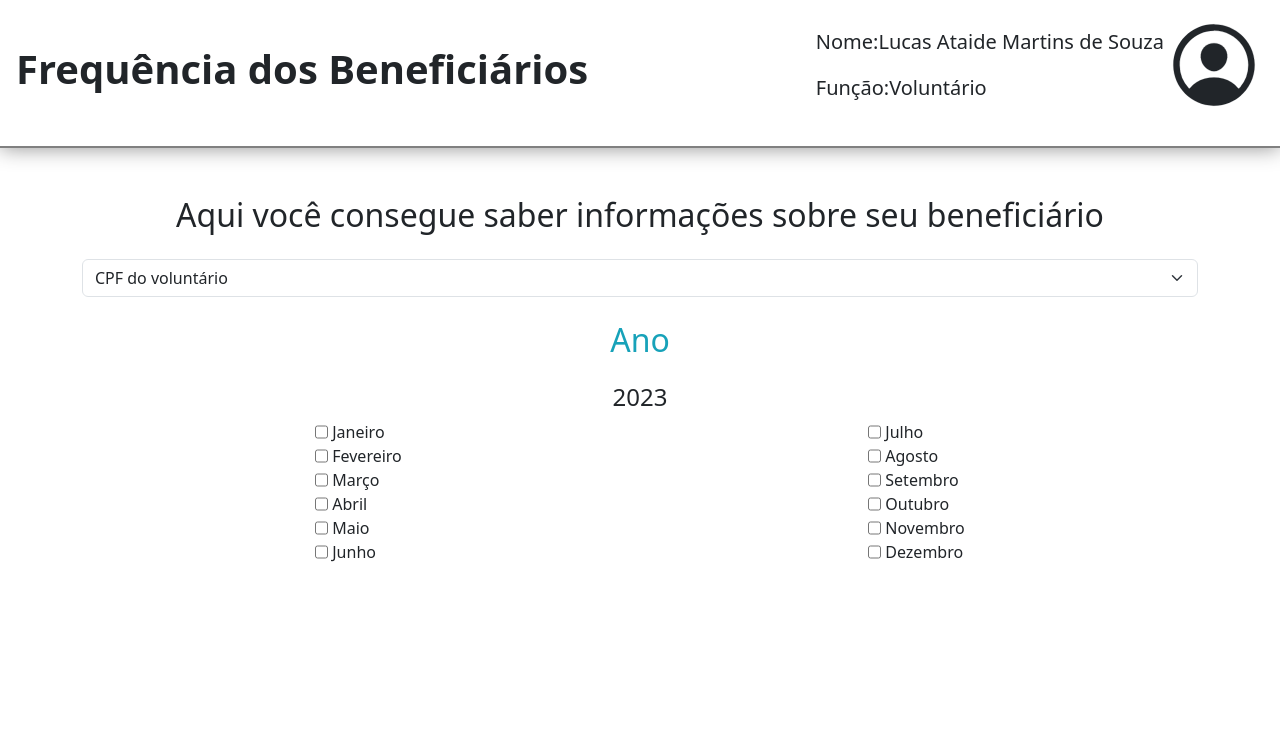
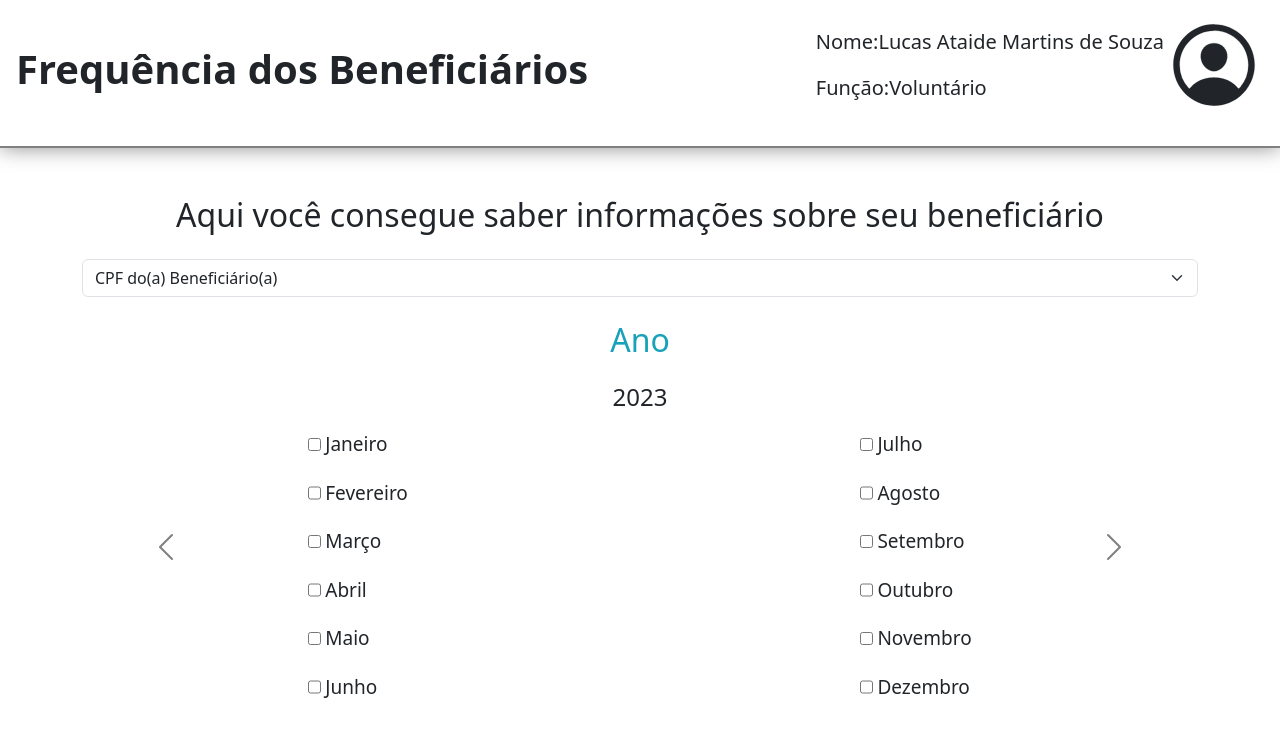
Before and after one commit to Lucas200507/caminhoSolidario_web, a PHP site: page /html/frequenciaBeneficiario.html in a window 1280 px wide. Shown: the part 71-806 px from the top of the page. Before the commit the page ends 633 px from the top, so only its background shows below. Run offline with PHP 8.4, Linux system fonts and the light colour scheme.

Commit message:
Alteracao do carousel - frequenciaBeneficiario

```diff
--- a/css/index.css
+++ b/css/index.css
@@ -66,7 +66,9 @@ body{
     animation: surgirTela 1s ease-in-out both;
 }
 
-
+label{
+    font-size: 19px;
+}
 
 /*///////////////////////////////////////////////////////////////*/
 
@@ -267,6 +269,13 @@ body{
 
 }
 
+/****************************************************************/
+            /* FREQUENCIA BENEFICIARIO */
+.mes_freqBenef{
+    margin: 10px 0;
+}
+
+
 
 /* /////////////////////////////////////////////////////////////// */
     /* RESPONSIVIDADE  */
--- a/html/alteracao/alteracaoVoluntario.html
+++ b/html/alteracao/alteracaoVoluntario.html
@@ -80,18 +80,18 @@
             <label class="form-label">Nome Completo:</label>
             <input type="text" class="form-control border" disabled>
         </div>
-        <div class="d-flex justify-content-start mt-3 container formularios_Beneficiario">
+        <div class="d-flex justify-content-between mt-3 container formularios_Beneficiario">
             <span class="col-lg-12 col-md-12">
                 <label for="">CPF</label>
                 <input type="text" class="form-control" disabled>
             </span>
         </div>
         <div class="d-flex justify-content-between mt-3 container formularios_Beneficiario">
-            <span class="col-lg-5">
+            <span class="col-lg-5 col-md-5">
                 <label>Telefone:</label>
                 <input type="number" class="form-control">
             </span>
-            <span class="col-lg-6">
+            <span class="col-lg-6 col-md-6">
                 <label>Email:</label>
                 <input type="text" class="form-control form-control-xl">
             </span>
--- a/html/frequenciaBeneficiario.html
+++ b/html/frequenciaBeneficiario.html
@@ -77,14 +77,14 @@
                 Aqui você consegue saber informações sobre seu beneficiário
            </h2>
            <select class="form-select form-select-md">
-            <option value="">CPF do voluntário</option>
+            <option value="">CPF do(a) Beneficiário(a)</option>
            </select>
         </div>
             <!-- CAROUSEL -->
         <h2 style="text-align: center; color: #17a2b9;" class="mb-4">
             Ano
         </h2>
-        <div class="mb-4 carousel slide" id="carouselFrequencia">
+        <div class="mb-4 carousel carousel-dark slide" id="carouselFrequencia">
             <div class="carousel-inner">
                 <div class="carousel-item active">
                     <h4 class="text-center">
@@ -92,54 +92,54 @@
                     </h4>
                     <div class="d-flex flex-row w-100 justify-content-around">
                         <span class="d-flex flex-column">
-                            <span class="d-flex d-row">
+                            <span class="d-flex d-row mes_freqBenef">
                                 <input type="checkbox" class="me-1">
                                 <label for="">Janeiro</label>
                             </span>
-                            <span class="d-flex d-row">
+                            <span class="d-flex d-row mes_freqBenef">
                                 <input type="checkbox" class="me-1">
                                 <label for="">Fevereiro</label>
                             </span>
-                            <span class="d-flex d-row">
+                            <span class="d-flex d-row mes_freqBenef">
                                 <input type="checkbox" class="me-1">
                                 <label for="">Março</label>
                             </span>
-                            <span class="d-flex d-row">
+                            <span class="d-flex d-row mes_freqBenef">
                                 <input type="checkbox" class="me-1">
                                 <label for="">Abril</label>
                             </span>
-                            <span class="d-flex d-row">
+                            <span class="d-flex d-row mes_freqBenef">
                                 <input type="checkbox" class="me-1">
                                 <label for="">Maio</label>
                             </span>
-                            <span class="d-flex d-row">
+                            <span class="d-flex d-row mes_freqBenef">
                                 <input type="checkbox" class="me-1">
                                 <label for="">Junho</label>
                             </span>
                         </span>
                         <span>
                             <span class="d-flex flex-column">
-                                <span class="d-flex d-row">
+                                <span class="d-flex d-row mes_freqBenef">
                                     <input type="checkbox" class="me-1">
                                     <label for="">Julho</label>
                                 </span>
-                                <span class="d-flex d-row">
+                                <span class="d-flex d-row mes_freqBenef">
                                     <input type="checkbox" class="me-1">
                                     <label for="">Agosto</label>
                                 </span>
-                                <span class="d-flex d-row">
+                                <span class="d-flex d-row mes_freqBenef">
                                     <input type="checkbox" class="me-1">
                                     <label for="">Setembro</label>
                                 </span>
-                                <span class="d-flex d-row">
+                                <span class="d-flex d-row mes_freqBenef">
                                     <input type="checkbox" class="me-1">
                                     <label for="">Outubro</label>
                                 </span>
-                                <span class="d-flex d-row">
+                                <span class="d-flex d-row mes_freqBenef">
                                     <input type="checkbox" class="me-1">
                                     <label for="">Novembro</label>
                                 </span>
-                                <span class="d-flex d-row">
+                                <span class="d-flex d-row mes_freqBenef">
                                     <input type="checkbox" class="me-1">
                                     <label for="">Dezembro</label>
                                 </span>
@@ -153,54 +153,54 @@
                     </h4>
                     <div class="d-flex flex-row w-100 justify-content-around">
                         <span class="d-flex flex-column">
-                            <span class="d-flex d-row">
+                            <span class="d-flex d-row mes_freqBenef">
                                 <input type="checkbox" class="me-1">
                                 <label for="">Janeiro</label>
                             </span>
-                            <span class="d-flex d-row">
+                            <span class="d-flex d-row mes_freqBenef">
                                 <input type="checkbox" class="me-1">
                                 <label for="">Fevereiro</label>
                             </span>
-                            <span class="d-flex d-row">
+                            <span class="d-flex d-row mes_freqBenef">
                                 <input type="checkbox" class="me-1">
                                 <label for="">Março</label>
                             </span>
-                            <span class="d-flex d-row">
+                            <span class="d-flex d-row mes_freqBenef">
                                 <input type="checkbox" class="me-1">
                                 <label for="">Abril</label>
                             </span>
-                            <span class="d-flex d-row">
+                            <span class="d-flex d-row mes_freqBenef">
                                 <input type="checkbox" class="me-1">
                                 <label for="">Maio</label>
                             </span>
-                            <span class="d-flex d-row">
+                            <span class="d-flex d-row mes_freqBenef">
                                 <input type="checkbox" class="me-1">
                                 <label for="">Junho</label>
                             </span>
                         </span>
                         <span>
                             <span class="d-flex flex-column">
-                                <span class="d-flex d-row">
+                                <span class="d-flex d-row mes_freqBenef">
                                     <input type="checkbox" class="me-1">
                                     <label for="">Julho</label>
                                 </span>
-                                <span class="d-flex d-row">
+                                <span class="d-flex d-row mes_freqBenef">
                                     <input type="checkbox" class="me-1">
                                     <label for="">Agosto</label>
                                 </span>
-                                <span class="d-flex d-row">
+                                <span class="d-flex d-row mes_freqBenef">
                                     <input type="checkbox" class="me-1">
                                     <label for="">Setembro</label>
                                 </span>
-                                <span class="d-flex d-row">
+                                <span class="d-flex d-row mes_freqBenef">
                                     <input type="checkbox" class="me-1">
                                     <label for="">Outubro</label>
                                 </span>
-                                <span class="d-flex d-row">
+                                <span class="d-flex d-row mes_freqBenef">
                                     <input type="checkbox" class="me-1">
                                     <label for="">Novembro</label>
                                 </span>
-                                <span class="d-flex d-row">
+                                <span class="d-flex d-row mes_freqBenef">
                                     <input type="checkbox" class="me-1">
                                     <label for="">Dezembro</label>
                                 </span>
@@ -214,54 +214,54 @@
                     </h4>
                     <div class="d-flex flex-row w-100 justify-content-around">
                         <span class="d-flex flex-column">
-                            <span class="d-flex d-row">
+                            <span class="d-flex d-row mes_freqBenef">
                                 <input type="checkbox" class="me-1">
                                 <label for="">Janeiro</label>
                             </span>
-                            <span class="d-flex d-row">
+                            <span class="d-flex d-row mes_freqBenef">
                                 <input type="checkbox" class="me-1">
                                 <label for="">Fevereiro</label>
                             </span>
-                            <span class="d-flex d-row">
+                            <span class="d-flex d-row mes_freqBenef">
                                 <input type="checkbox" class="me-1">
                                 <label for="">Março</label>
                             </span>
-                            <span class="d-flex d-row">
+                            <span class="d-flex d-row mes_freqBenef">
                                 <input type="checkbox" class="me-1">
                                 <label for="">Abril</label>
                             </span>
-                            <span class="d-flex d-row">
+                            <span class="d-flex d-row mes_freqBenef">
                                 <input type="checkbox" class="me-1">
                                 <label for="">Maio</label>
                             </span>
-                            <span class="d-flex d-row">
+                            <span class="d-flex d-row mes_freqBenef">
                                 <input type="checkbox" class="me-1">
                                 <label for="">Junho</label>
                             </span>
                         </span>
                         <span>
                             <span class="d-flex flex-column">
-                                <span class="d-flex d-row">
+                                <span class="d-flex d-row mes_freqBenef">
                                     <input type="checkbox" class="me-1">
                                     <label for="">Julho</label>
                                 </span>
-                                <span class="d-flex d-row">
+                                <span class="d-flex d-row mes_freqBenef">
                                     <input type="checkbox" class="me-1">
                                     <label for="">Agosto</label>
                                 </span>
-                                <span class="d-flex d-row">
+                                <span class="d-flex d-row mes_freqBenef">
                                     <input type="checkbox" class="me-1">
                                     <label for="">Setembro</label>
                                 </span>
-                                <span class="d-flex d-row">
+                                <span class="d-flex d-row mes_freqBenef">
                                     <input type="checkbox" class="me-1">
                                     <label for="">Outubro</label>
                                 </span>
-                                <span class="d-flex d-row">
+                                <span class="d-flex d-row mes_freqBenef">
                                     <input type="checkbox" class="me-1">
                                     <label for="">Novembro</label>
                                 </span>
-                                <span class="d-flex d-row">
+                                <span class="d-flex d-row mes_freqBenef">
                                     <input type="checkbox" class="me-1">
                                     <label for="">Dezembro</label>
                                 </span>
```
